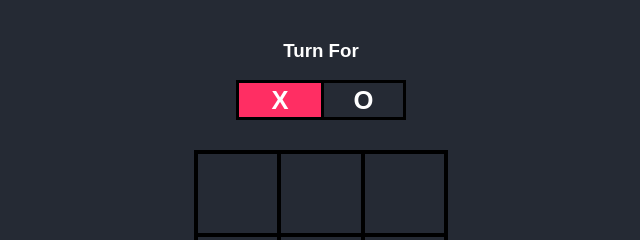
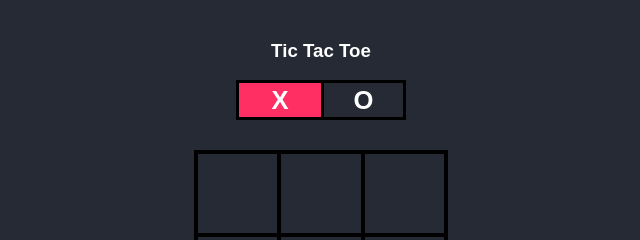
Before and after one commit to mahfuz-7148/ticTacToe, a plain HTML site: page index.html in a window 1280 px wide. Shown: the top 240 px of the page, 319-959 px from the left. Drawn offline with Linux system fonts and the light colour scheme.

Commit message:
Update index.html

```diff
--- a/index.html
+++ b/index.html
@@ -8,7 +8,7 @@
 </head>
 <body>
     <div class="turn-container">
-        <h3>Turn For</h3>
+        <h3>Tic Tac Toe</h3>
         <div class="turn-box align">X</div>
         <div class="turn-box align">O</div>
         <div class="bg"></div>
```
